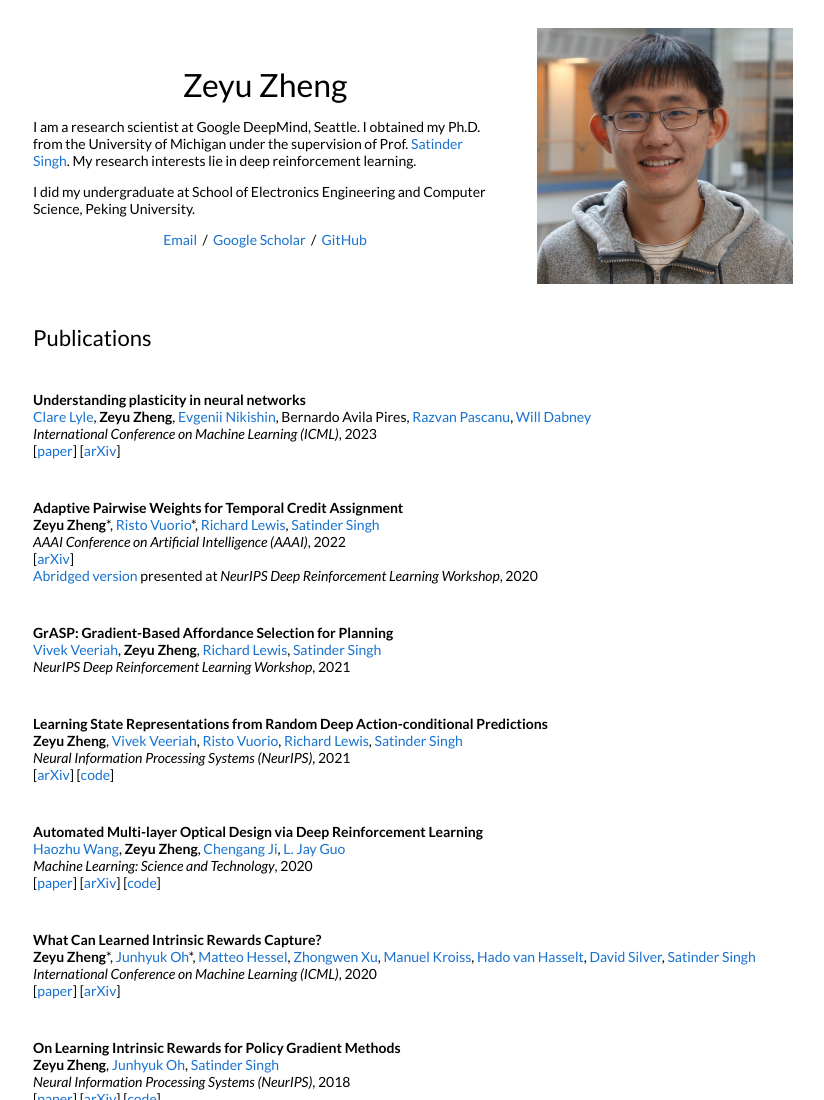
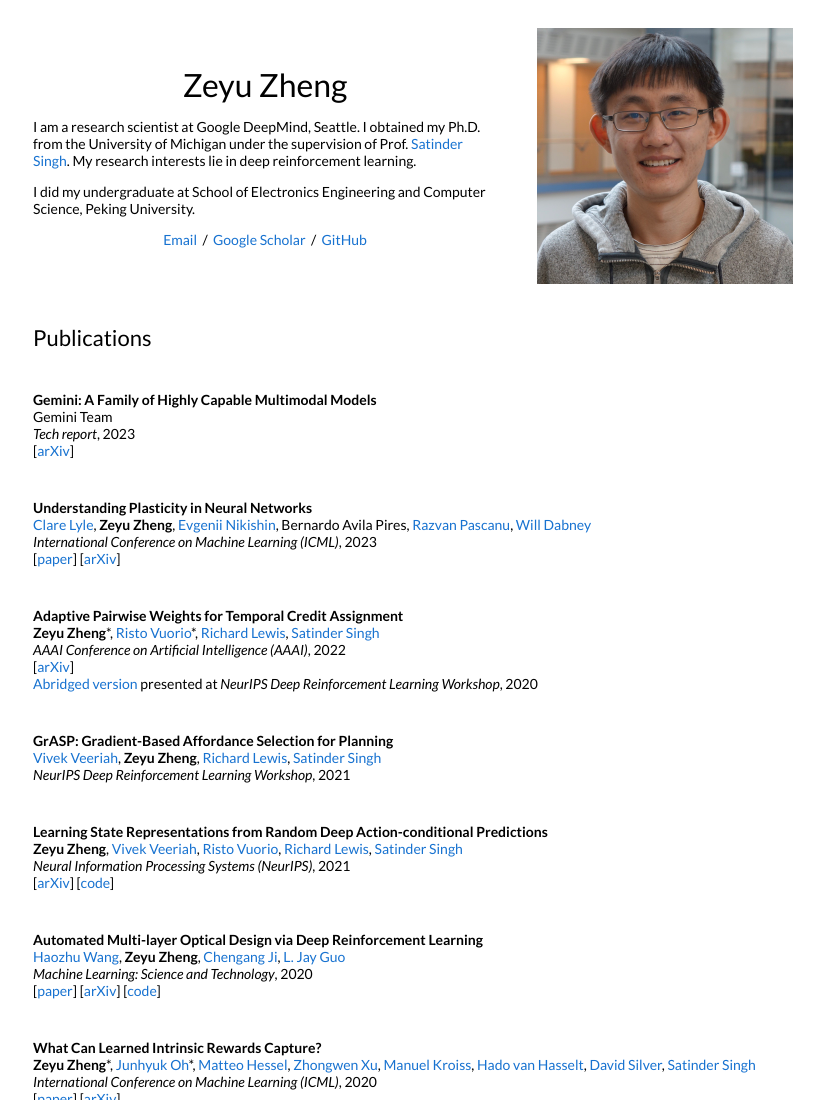
Before and after one commit to Hwhitetooth/Hwhitetooth.github.io, a plain HTML site: page index.html in a window 1280 px wide. Shown: the top 1100 px of the page, without its empty margins (227-1051 px from the left). Drawn offline with Linux system fonts and the light colour scheme.

Commit message:
Update the Gemini tech report.

```diff
--- a/index.html
+++ b/index.html
@@ -102,10 +102,22 @@ a {
 					</table>
 					<table width="100%" align="center" border="0" cellspacing="0" cellpadding="20">
 
-						<tr onmouseout="pwca2021_stop()" onmouseover="icml2023_plasticity()" >
+						<tr onmouseout="gemini_stop()" onmouseover="gemini_start()" >
 							<td valign="top" width="61.8%">
 									<papertitle>
-									Understanding plasticity in neural networks
+									Gemini: A Family of Highly Capable Multimodal Models
+									</papertitle>
+								<br>
+								Gemini Team <br>
+								<em>Tech report</em>, 2023 <br>
+								[<a href="https://arxiv.org/abs/2312.11805" target="_blank">arXiv</a>] <br>
+							</td>
+						</tr>
+
+						<tr onmouseout="icml2023_plasticity_stop()" onmouseover="icml2023_plasticity_start()" >
+							<td valign="top" width="61.8%">
+									<papertitle>
+									Understanding Plasticity in Neural Networks
 									</papertitle>
 								<br>
 								<a href="https://clarelyle.com/" target="_blank">Clare Lyle</a>,
```
